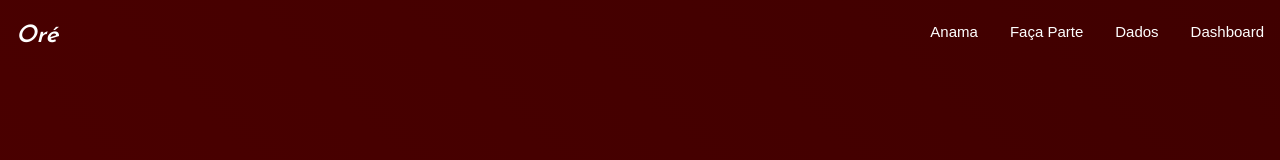
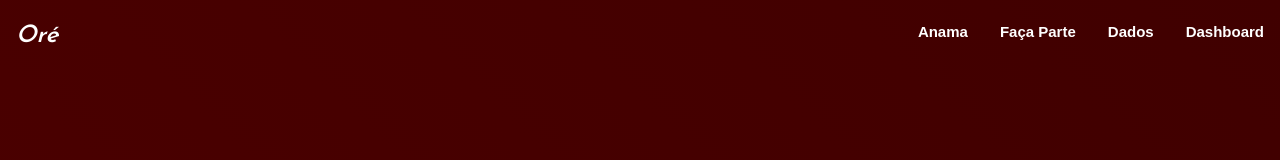
Before and after one commit to develis/hacka4all, a Vue app: page / in a window 1280 px wide. Shown: the top 160 px of the page. Built offline with nearby package versions, Linux system fonts and the light colour scheme.

Commit message:
refactor: atualiza a estrutura

```diff
--- a/src/components/Footer.vue
+++ b/src/components/Footer.vue
@@ -60,7 +60,7 @@
           <li v-for="link in navLinks" :key="link.name">
             <a
               :href="link.href"
-              class="nav__links font-alata font-medium text-[18px] text-white transition-all ease-out md:text-[15px]"
+              class="nav__links font-alata font-bold text-[18px] text-white transition-all ease-out md:text-[15px]"
               >{{ link.name }}</a
             >
           </li>
--- a/src/components/Header.vue
+++ b/src/components/Header.vue
@@ -86,7 +86,7 @@
             <li v-for="link in navLinks" :key="link.name">
               <a
                 :href="link.href"
-                class="nav__links font-josefin-sans text-2xl font-medium uppercase text-white transition-all ease-out md:font-alata md:text-[15px] md:capitalize"
+                class="nav__links font-josefin-sans text-2xl font-bold uppercase text-white transition-all ease-out md:font-alata md:text-[15px] md:capitalize"
                 >{{ link.name }}</a
               >
             </li>
```
